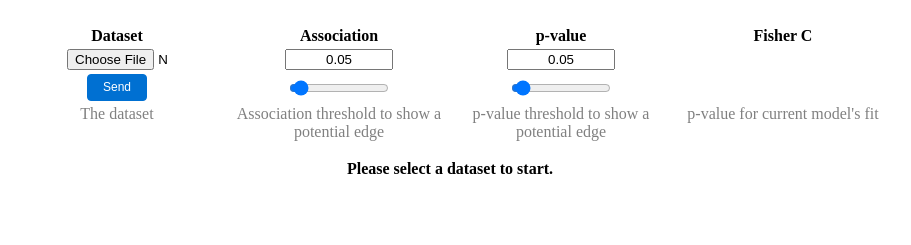
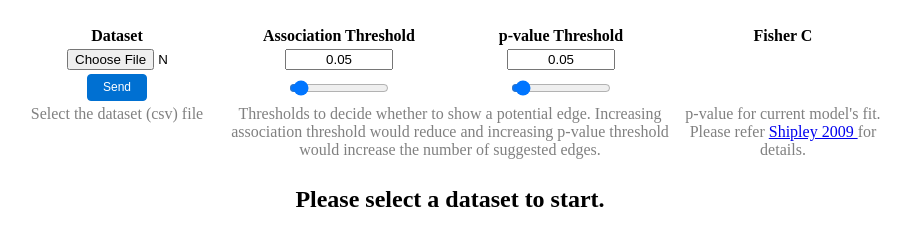
Before and after one commit to ankurankan/2024-human-sl, a plain HTML site: page web/index.html in a window 1280 px wide. Shown: the part 71-316 px from the top of the page, without its empty margins (190-1101 px from the left). Drawn offline with Linux system fonts and the light colour scheme.

Commit message:
Updates page

```diff
--- a/web/index.html
+++ b/web/index.html
@@ -15,8 +15,8 @@
 <table class="center" id='parameters'>
 	<tr>
 		<th class="table_head"> Dataset </th>
-		<th class="table_head"> Association </th>
-		<th class="table_head"> p-value </th>
+		<th class="table_head"> Association Threshold </th>
+		<th class="table_head"> p-value Threshold </th>
 		<th class="table_head"> Fisher C </th>
 	</tr>
 	<tr>
@@ -36,15 +36,14 @@
 		<td id="fisherc"> </td>
 	</tr>
 	<tr class='description_row'>
-		<td class='description_txt'> The dataset </td>
-		<td class='description_txt'> Association threshold to show a potential edge </td>
-		<td class='description_txt'> p-value threshold to show a potential edge </td>
-		<td class='description_txt'> p-value for current model's fit </td>
+		<td class='description_txt'> Select the dataset (csv) file </td>
+		<td colspan="2" class='description_txt'> Thresholds to decide whether to show a potential edge. Increasing association threshold would reduce and increasing p-value threshold would increase the number of suggested edges. </td>
+		<td class='description_txt'> p-value for current model's fit. Please refer <a href="https://doi.org/10.1207/S15328007SEM0702_4"> Shipley 2009 </a> for details. </td>
 	</tr>
 </table>
 
 <div id=dagitty_graph class="dagitty" data-mutable="true">
-	<p><strong> Please select a dataset to start. </strong></p>
+	<p style="font-size:24px"><strong> Please select a dataset to start. </strong></p>
 </div>
 
 </body>
```
